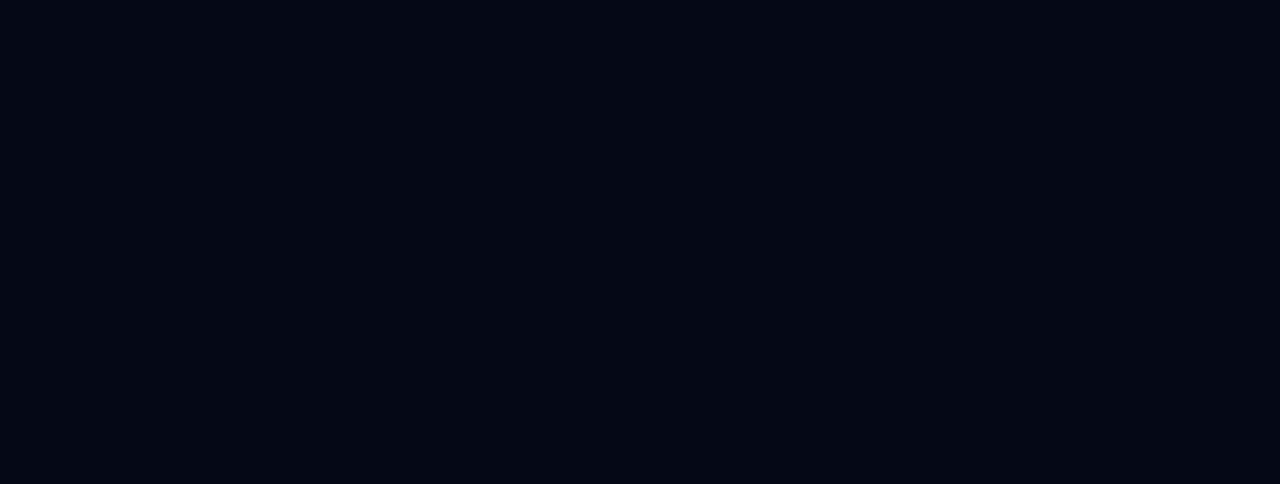
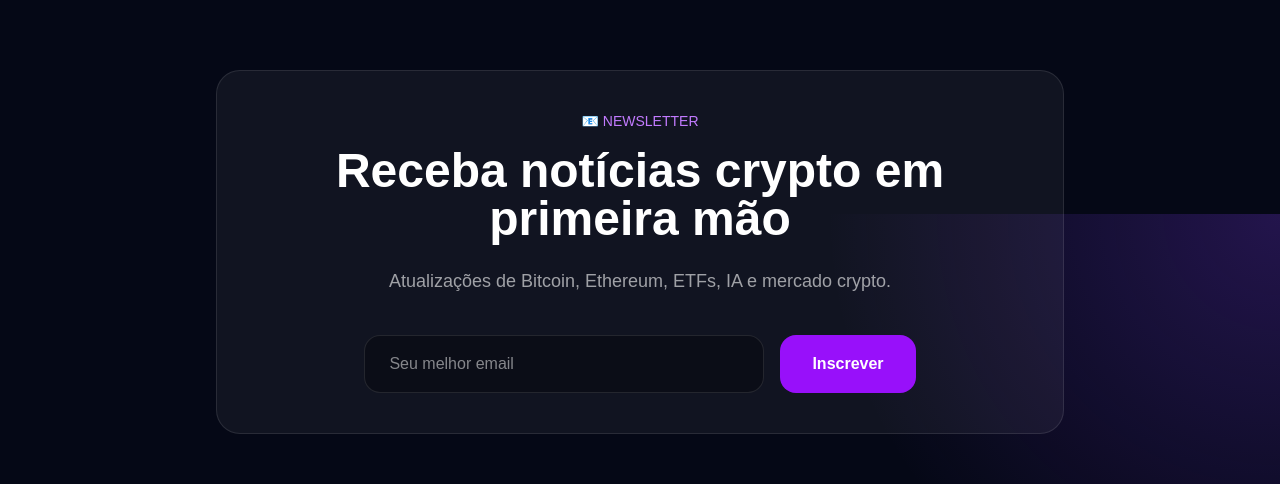
Before and after one commit to NeurexBK/defimind-news, a Next.js app: page / in a window 1280 px wide. Shown: the part 2186-2670 px from the top of the page. Before the commit the page ends 2160 px from the top, so only its background shows below. Built offline with nearby package versions, Linux system fonts and the light colour scheme; no server answers.

Commit message:
Add Supabase newsletter system

```diff
--- a/app/page.tsx
+++ b/app/page.tsx
@@ -1,5 +1,6 @@
 "use client"
 
+import Newsletter from "@/components/Newsletter"
 import SearchBar from "@/components/SearchBar"
 import { useEffect,useState } from "react"
 import Trending from "@/components/Trending"
@@ -214,6 +215,8 @@ py-24
 
    <Trending coins={market || []} />
 
+<Newsletter />
+
     </main>
 
   )
--- /dev/null
+++ b/components/Newsletter.tsx
@@ -0,0 +1,144 @@
+"use client"
+
+import { supabase } from "@/lib/supabase"
+import { useState } from "react"
+
+export default function Newsletter(){
+
+  const [email,setEmail] = useState("")
+  const [success,setSuccess] = useState(false)
+
+async function handleSubscribe(){
+
+  if(!email) return
+
+  const { error } = await supabase
+  .from("subscribers")
+  .insert([
+    {
+      email
+    }
+  ])
+
+  if(error){
+
+    console.log(error)
+
+    return
+
+  }
+
+  setSuccess(true)
+
+  setEmail("")
+
+}
+
+  return(
+
+    <section className="
+    max-w-4xl
+    mx-auto
+    px-6
+    py-24
+    ">
+
+      <div className="
+      p-10
+      rounded-3xl
+      border
+      border-white/10
+      bg-white/5
+      text-center
+      ">
+
+        <div className="
+        text-purple-400
+        mb-4
+        text-sm
+        ">
+          📧 NEWSLETTER
+        </div>
+
+        <h2 className="
+        text-5xl
+        font-black
+        mb-6
+        ">
+          Receba notícias crypto
+          em primeira mão
+        </h2>
+
+        <p className="
+        text-white/60
+        mb-10
+        text-lg
+        ">
+          Atualizações de Bitcoin,
+          Ethereum, ETFs,
+          IA e mercado crypto.
+        </p>
+
+        <div className="
+        flex
+        flex-col
+        md:flex-row
+        gap-4
+        justify-center
+        ">
+
+          <input
+            type="email"
+            placeholder="Seu melhor email"
+            value={email}
+            onChange={(e)=>
+              setEmail(e.target.value)
+            }
+            className="
+            bg-black/30
+            border
+            border-white/10
+            rounded-2xl
+            px-6
+            py-4
+            w-full
+            md:w-[400px]
+            outline-none
+            "
+          />
+
+          <button
+            onClick={handleSubscribe}
+            className="
+            bg-purple-600
+            hover:bg-purple-500
+            transition
+            px-8
+            py-4
+            rounded-2xl
+            font-bold
+            "
+          >
+            Inscrever
+          </button>
+
+        </div>
+
+        {success && (
+
+          <div className="
+          text-green-400
+          mt-6
+          ">
+            ✅ Email cadastrado com sucesso
+          </div>
+
+        )}
+
+      </div>
+
+    </section>
+
+  )
+
+}
--- /dev/null
+++ b/lib/supabase.ts
@@ -0,0 +1,9 @@
+import { createClient } from "@supabase/supabase-js"
+
+export const supabase = createClient(
+
+ process.env.NEXT_PUBLIC_SUPABASE_URL!,
+
+ process.env.NEXT_PUBLIC_SUPABASE_ANON_KEY!
+
+)
```
